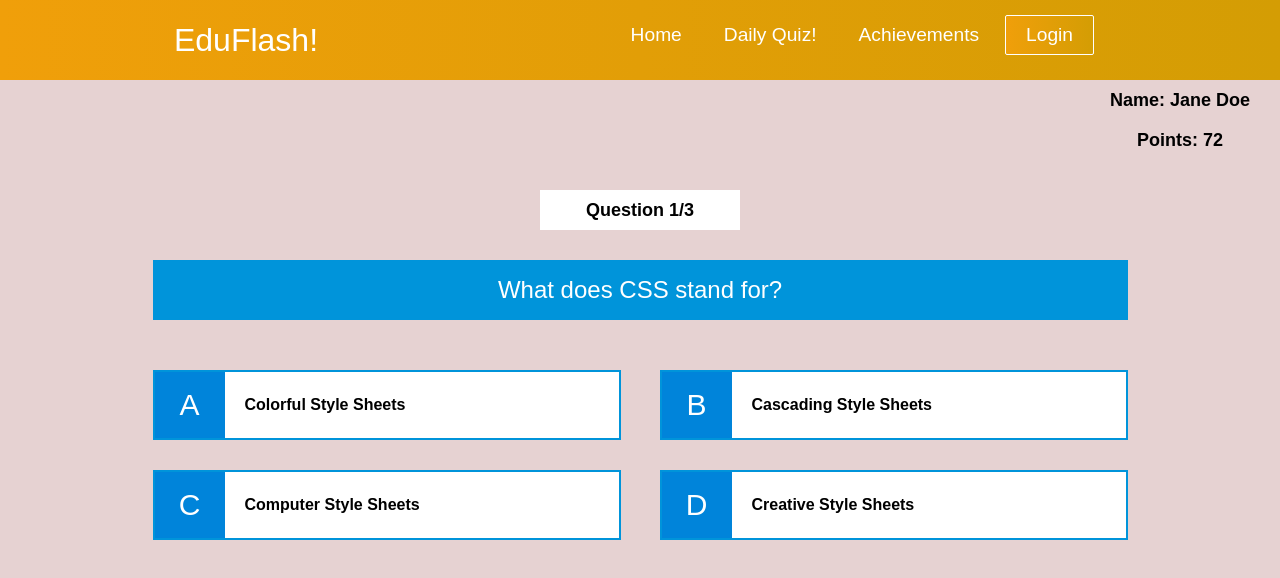
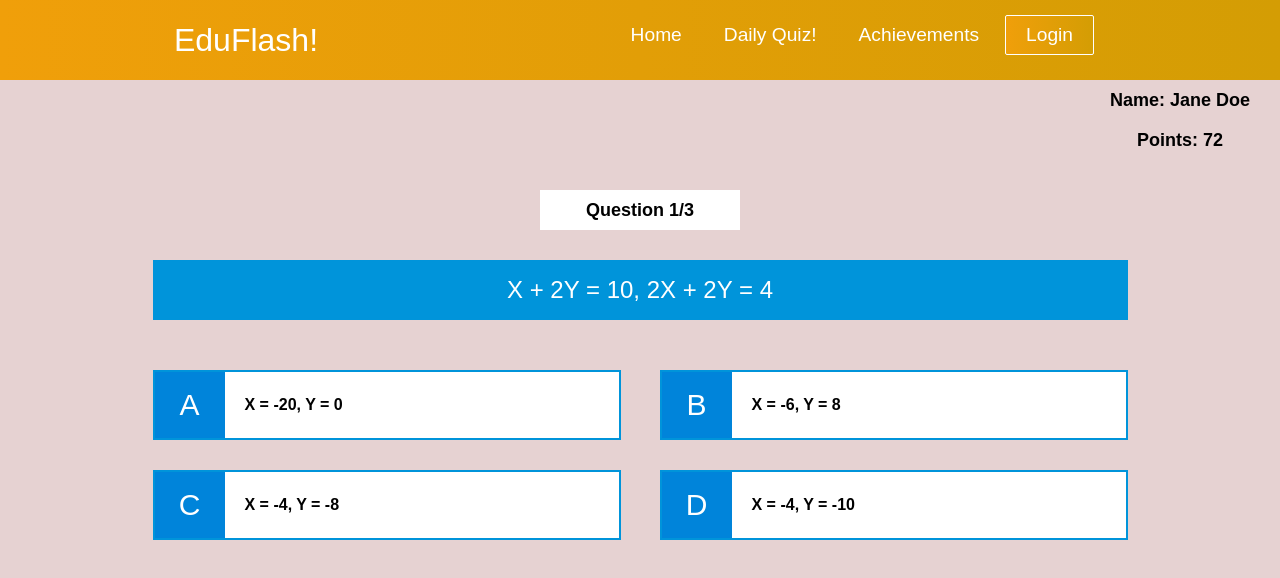
Before and after one commit to bmarks7/EduFlash, a React (Create React App) app in the folder frontend/: page /Quizzes in a window 1280 px wide. Shown: the top 578 px of the page. Built offline with nearby package versions, Linux system fonts and the light colour scheme.

Commit message:
updated quiz questions

```diff
--- a/frontend/src/data.js
+++ b/frontend/src/data.js
@@ -1,12 +1,12 @@
 const data = [
   {
-    question: "What does CSS stand for?",
+    question: "X + 2Y = 10,  2X + 2Y = 4",
     incorrectAnswers: [
-      "Computer Style Sheets",
-      "Creative Style Sheets",
-      "Colorful Style Sheets",
+      "X = -4,  Y = -8",
+      "X = -4,  Y = -10",
+      "X = -20,  Y = 0",
     ],
-    correctAnswer: "Cascading Style Sheets",
+    correctAnswer: "X = -6,  Y = 8",
   },
 
   {
```
